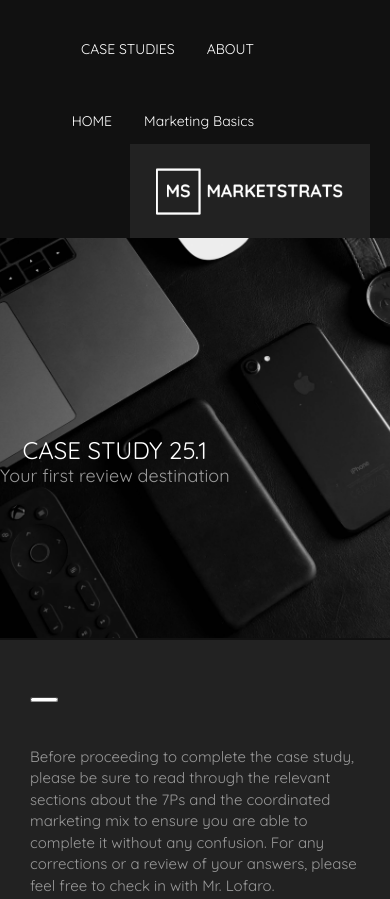
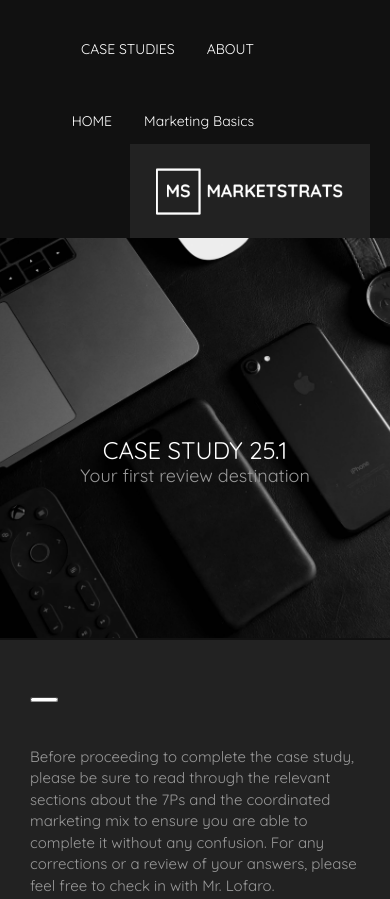
Before and after one commit to marketstrats/marketstrats, a plain HTML site: page example-1.html in a window 390 px wide. Shown: the top 899 px of the page. Drawn offline with nearby package versions, Linux system fonts and the light colour scheme.

Commit message:
touch-ups to the sidepage hero css

```diff
--- a/css/sidepage-mobile-full-text.css
+++ b/css/sidepage-mobile-full-text.css
@@ -612,8 +612,9 @@
 		}
 
 		#hero-text {
-			text-align: center;
-			position: absolute;
+			margin-left: auto;
+            margin-right: auto;
+			position: relative;
 			/*float: center;*/
 			top: 50%;
 			/* left: 10%; */
@@ -624,6 +625,13 @@
 
 		#hero-text h1 {
 			text-align: center;
+		}
+
+		#hero-text h2 {
+			text-align: center;
+            margin-left: auto;
+            margin-right: auto;
+			position: relative;
 		}
 
 		.filler-content {
@@ -639,11 +647,6 @@
 			margin-bottom: 5px;
 		}
 
-		h2 {
-			float: left;
-			text-align: left;
-			padding-bottom: 0;
-		}
 
 		.filler-content h1 {
 			font-size: 32px;
--- a/css/sidepage-mobile.css
+++ b/css/sidepage-mobile.css
@@ -612,8 +612,9 @@
 		}
 
 		#hero-text {
-			text-align: center;
-			position: absolute;
+			margin-left: auto;
+            margin-right: auto;
+			position: relative;
 			/*float: center;*/
 			top: 50%;
 			/* left: 10%; */
@@ -624,6 +625,13 @@
 
 		#hero-text h1 {
 			text-align: center;
+		}
+
+		#hero-text h2 {
+			text-align: center;
+            margin-left: auto;
+            margin-right: auto;
+			position: relative;
 		}
 
 		.filler-content {
@@ -639,11 +647,6 @@
 			margin-bottom: 5px;
 		}
 
-		h2 {
-			float: left;
-			text-align: left;
-			padding-bottom: 0;
-		}
 
 		.filler-content h1 {
 			font-size: 32px;
```
